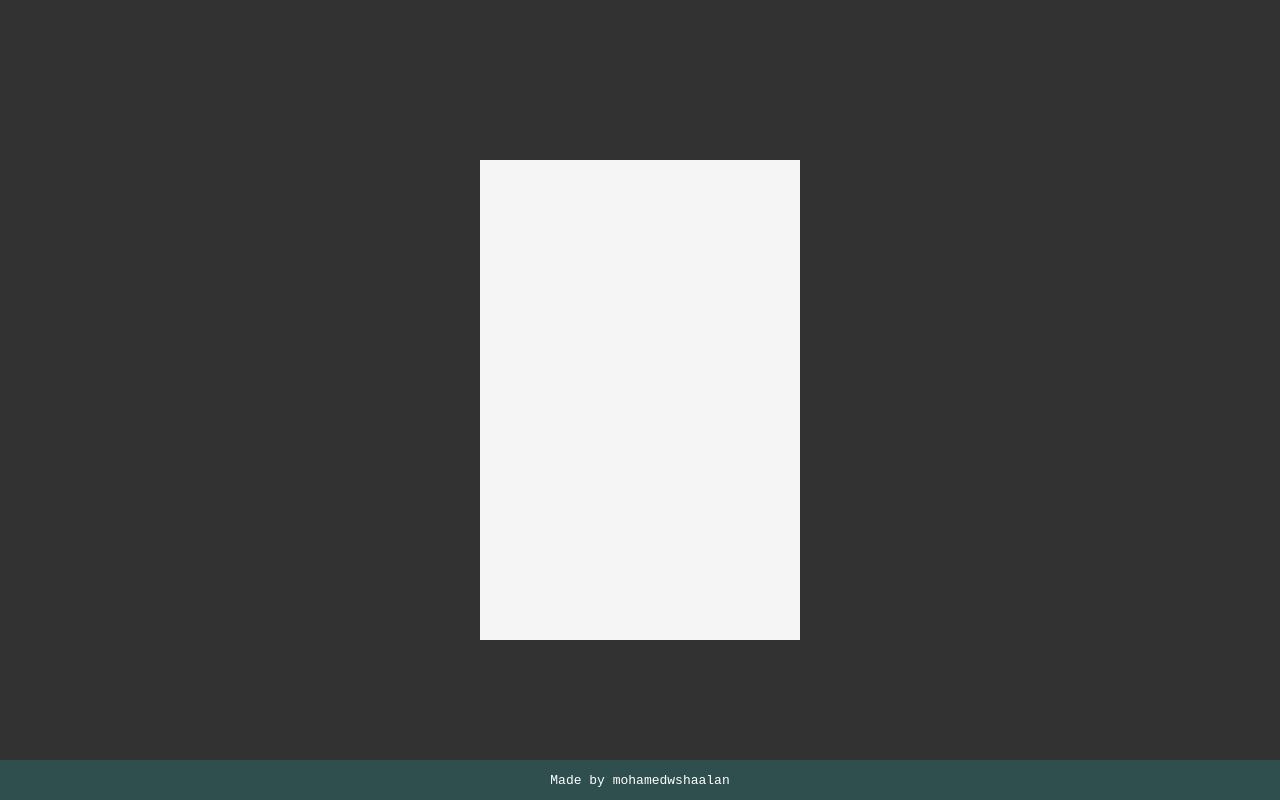
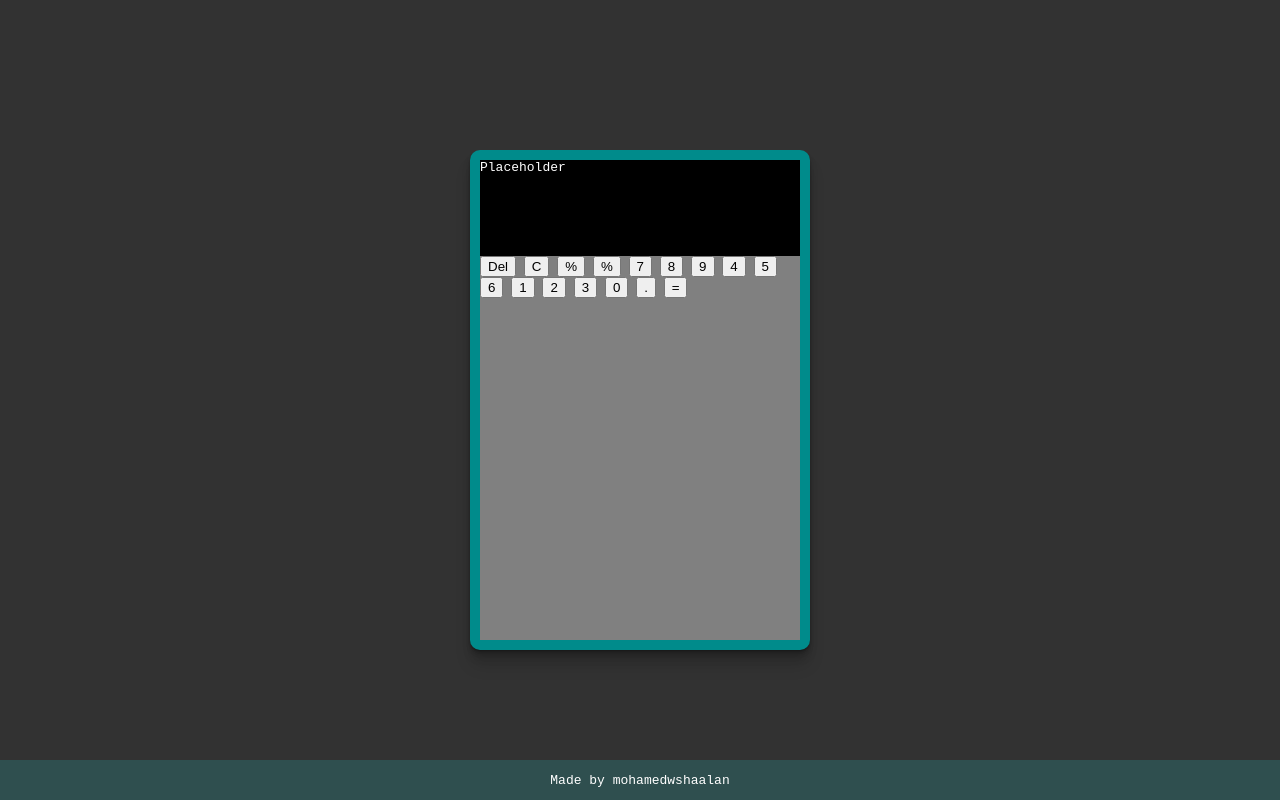
Before and after one commit to mohamedwshaalan/Calculator, a plain HTML site: page index.html in a window 1280 px wide. Drawn offline with Linux system fonts and the light colour scheme.

Commit message:
Added calculator layout

```diff
--- a/index.html
+++ b/index.html
@@ -12,7 +12,30 @@
 
 <body>
   <div class="calculator-div">
+    <div class="display">
+      Placeholder
+    </div>
+    <div class="buttons">
+      <button id="delete">Del</button>
+      <button id="clear">C</button>
+      <button id="modulus">%</button>
+      <button id="divide">%</button>
+      <button id="seven">7</button>
+      <button id="eight">8</button>
+      <button id="nine">9</button>
+      <button id="four">4</button>
+      <button id="five">5</button>
+      <button id="six">6</button>
+      <button id="one">1</button>
+      <button id="two">2</button>
+      <button id="three">3</button>
+      <button id="zero">0</button>
+      <button id="dot">.</button>
+      <button id="equal">=</button>
 
+
+    </div>
+  </div>
   </div>
   <footer class="footer">Made by mohamedwshaalan</footer>
 </body>
--- a/style.css
+++ b/style.css
@@ -14,9 +14,33 @@ body {
 
 .calculator-div {
   color: white;
-  background-color: whitesmoke;
+  background-color: darkcyan;
   width: 25%;
   height: 60%;
+  display: flex;
+  flex-direction: column;
+  justify-content: center;
+  align-items: center;
+  padding: 10px;
+  border-radius: 10px;
+  box-shadow: 0 1px 1px rgba(0, 0, 0, 0.12),
+    0 2px 2px rgba(0, 0, 0, 0.12),
+    0 4px 4px rgba(0, 0, 0, 0.12),
+    0 8px 8px rgba(0, 0, 0, 0.12),
+    0 16px 16px rgba(0, 0, 0, 0.12);
+
+}
+
+.display {
+  background-color: black;
+  width: 100%;
+  height: 20%;
+}
+
+.buttons {
+  background: grey;
+  width: 100%;
+  height: 80%;
 }
 
 .footer {
```
